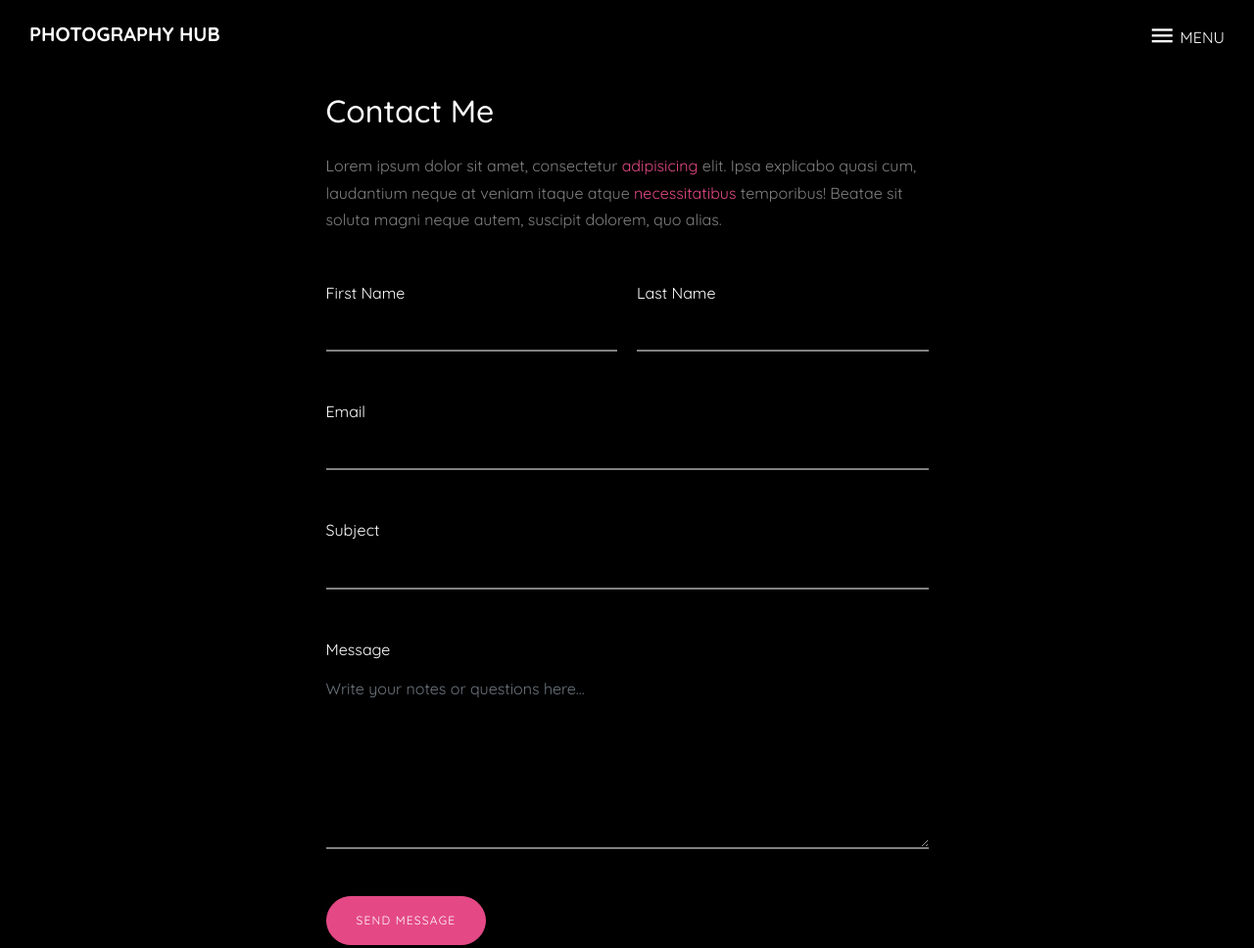
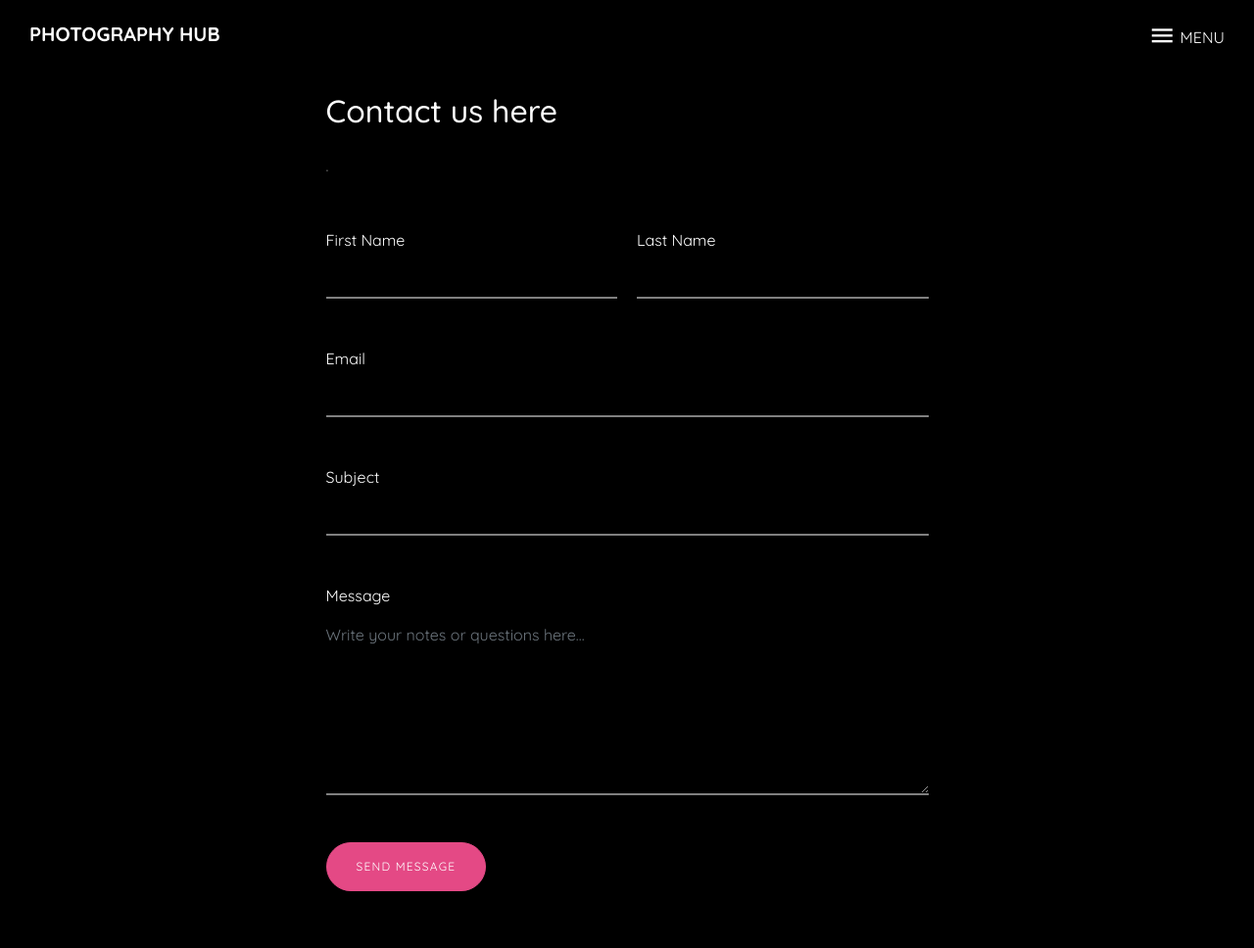
Before and after one commit to alihaider589/T_FYP, a plain HTML site: page contact.html in a window 1280 px wide. Shown: the whole page at 98% size. Drawn offline with Linux system fonts and the light colour scheme; files whose address does not match are found by name.

Commit message:
somoe bugs fixes

```diff
--- a/contact.html
+++ b/contact.html
@@ -71,11 +71,11 @@
       <div class="row justify-content-center">
 
         <div class="col-md-6 pt-4"  data-aos="fade-up">
-          <h2 class="text-white mb-4">Contact Me</h2>
+          <h2 class="text-white mb-4">Contact us here</h2>
 
           <div class="row">
             <div class="col-md-12">
-              <p class="mb-5">Lorem ipsum dolor sit amet, consectetur <a href="#">adipisicing</a> elit. Ipsa explicabo quasi cum, laudantium neque at veniam itaque atque <a href="#">necessitatibus</a> temporibus! Beatae sit soluta magni neque autem, suscipit dolorem, quo alias.</p>
+              <p class="mb-5">.</p>
 
 
               <div class="row">
```
